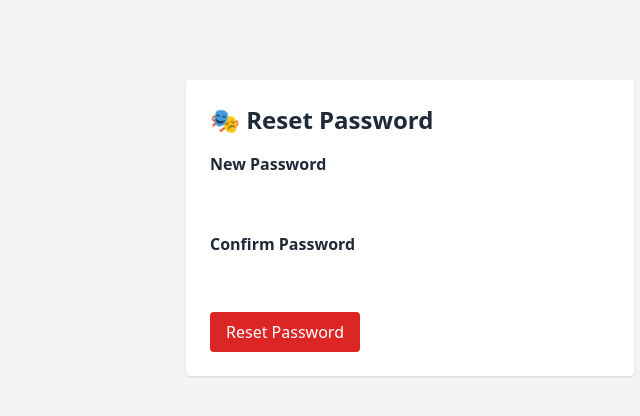
After one commit to Mindstormman06/dramamanager, a PHP site: page /users/reset_password_form.php in a window 1280 px wide. The commit adds this page. Shown: the top 416 px of the page, without its empty margins (230-870 px from the left). Run offline with PHP 8.4, Linux system fonts and the light colour scheme; some libraries are stand-ins or nearby versions.

Commit message:
Implemented Student Password Resets

```diff
--- /dev/null
+++ b/users/reset_password_form.php
@@ -0,0 +1,72 @@
+<?php
+require_once __DIR__ . '/../backend/db.php';
+
+$error = '';
+$success = '';
+
+$username = $_GET['username'] ?? '';
+
+if ($_SERVER['REQUEST_METHOD'] === 'POST') {
+    $password = $_POST['password'] ?? '';
+    $confirmPassword = $_POST['confirm_password'] ?? '';
+
+    // Validate password
+    if ($password === '' || $confirmPassword === '') {
+        $error = 'All fields are required.';
+    } elseif (strlen($password) < 8) {
+        $error = 'Password must be at least 8 characters long.';
+    } elseif (!preg_match('/[A-Z]/', $password)) {
+        $error = 'Password must contain at least one uppercase letter.';
+    } elseif (!preg_match('/[a-z]/', $password)) {
+        $error = 'Password must contain at least one lowercase letter.';
+    } elseif (!preg_match('/[0-9]/', $password)) {
+        $error = 'Password must contain at least one number.';
+    } elseif ($password !== $confirmPassword) {
+        $error = 'Passwords do not match.';
+    } else {
+        // Hash the new password
+        $passwordHash = password_hash($password, PASSWORD_DEFAULT);
+
+        // Update the user's password and reset the reset_requested flag
+        $stmt = $pdo->prepare("UPDATE users SET password_hash = ?, reset_requested = 0 WHERE username = ?");
+        $stmt->execute([$passwordHash, $username]);
+
+        $success = 'Your password has been reset successfully!';
+    }
+}
+?>
+
+<!DOCTYPE html>
+<html lang="en">
+<head>
+  <meta charset="UTF-8">
+  <title>Reset Password | QSS Drama</title>
+  <script src="https://cdn.tailwindcss.com"></script>
+</head>
+<body class="bg-gray-100 text-gray-800">
+  <main class="max-w-md mx-auto mt-20 bg-white p-6 rounded shadow">
+    <h1 class="text-2xl font-bold mb-4">🎭 Reset Password</h1>
+
+    <?php if ($error): ?>
+      <p class="text-red-600 mb-4"><?= htmlspecialchars($error) ?></p>
+    <?php endif; ?>
+
+    <?php if ($success): ?>
+      <p class="text-green-600 mb-4"><?= htmlspecialchars($success) ?></p>
+      <a href="login.php" class="bg-blue-700 hover:bg-blue-600 text-white px-4 py-2 rounded">Go to Login</a>
+    <?php else: ?>
+      <form method="POST" class="space-y-4">
+        <div>
+          <label class="block font-semibold">New Password</label>
+          <input type="password" name="password" class="w-full border-gray-300 rounded p-2" required>
+        </div>
+        <div>
+          <label class="block font-semibold">Confirm Password</label>
+          <input type="password" name="confirm_password" class="w-full border-gray-300 rounded p-2" required>
+        </div>
+        <button type="submit" class="bg-red-600 hover:bg-red-500 text-white px-4 py-2 rounded">Reset Password</button>
+      </form>
+    <?php endif; ?>
+  </main>
+</body>
+</html>
```
Also changed, not shown: backend/users/reset_password_request.php (added, +18 -0 lines), users/linked_teachers_and_students.php (+9 -0 lines), users/login.php (+7 -0 lines), users/reset_password.php (added, +61 -0 lines), users/student_signup.php (+12 -0 lines).
